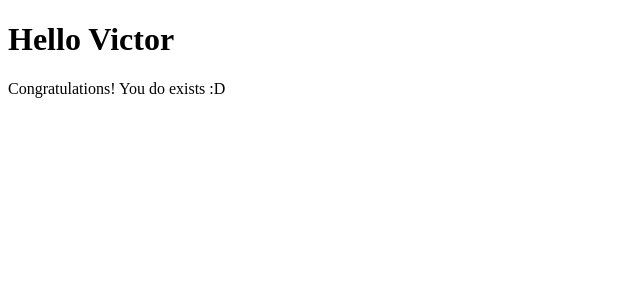
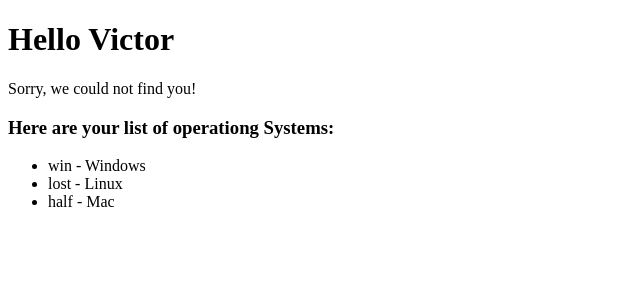
Before and after one commit to victorcodigos/api-with-angular, an Angular app: page / in a window 1280 px wide. Shown: the top 300 px of the page, without its empty margins (0-640 px from the left). Built offline with nearby package versions, Linux system fonts and the light colour scheme.

Commit message:
Synthase of FOR

```diff
--- a/src/app/components/user/user.component.html
+++ b/src/app/components/user/user.component.html
@@ -1,6 +1,18 @@
 <h1> Hello {{ username }}</h1>
+
+<!-- Synthase of IF or ELSE -->
 @if (doesUserExists) {
 <p> Congratulations! You do exists :D </p>
 } @else {
 <p>Sorry, we could not find you!</p>
 }
+
+
+<!--- Synthase of FOR -->
+
+<h3> Here are your list of operationg Systems: </h3>
+<ul>
+    @for (os of operationsSystems; track os.id) {
+        <li>{{ os.id }} - {{ os.name }}</li>
+    }
+</ul>
--- a/src/app/components/user/user.component.ts
+++ b/src/app/components/user/user.component.ts
@@ -10,6 +10,7 @@
 })
 export class UserComponent {
   username: string = "Victor" ;
-  doesUserExists: boolean = true;
+  doesUserExists: boolean = false;
+  operationsSystems = [{id: 'win', name: 'Windows'}, {id: 'lost', name: 'Linux'}, {id: 'half', name: 'Mac'}];
 
 }
```
